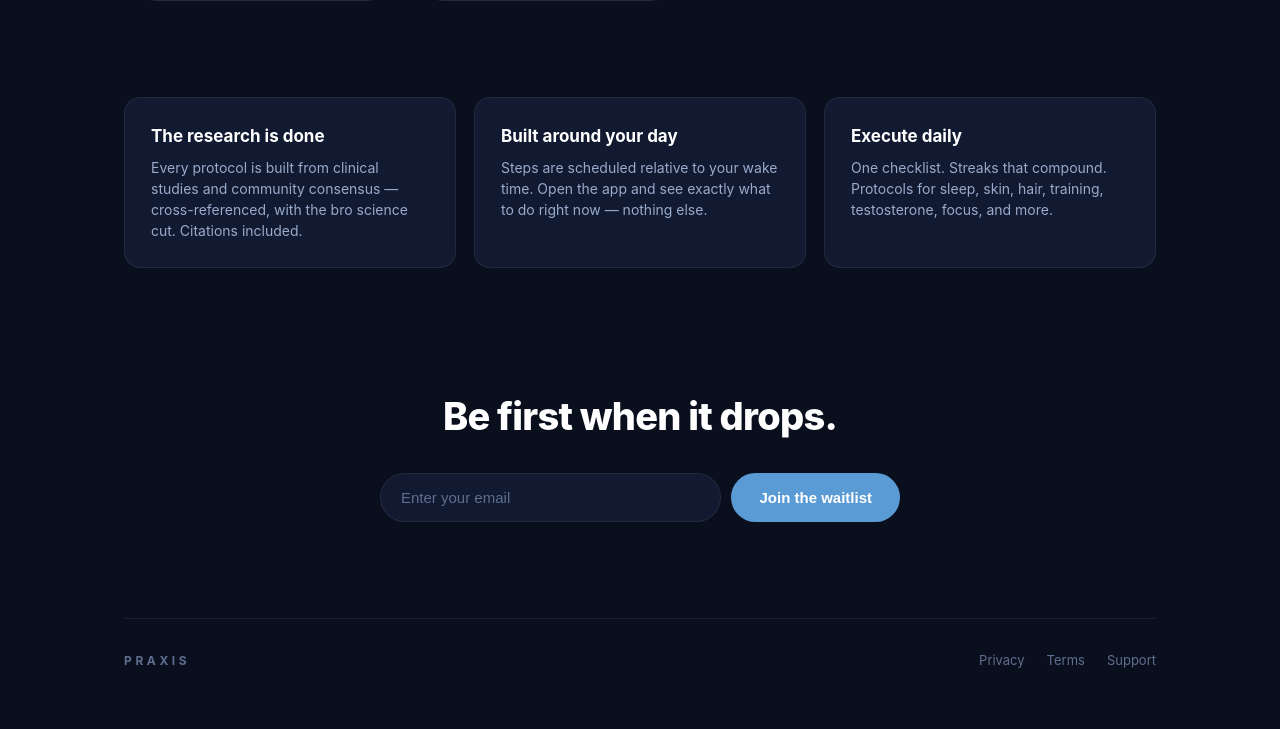
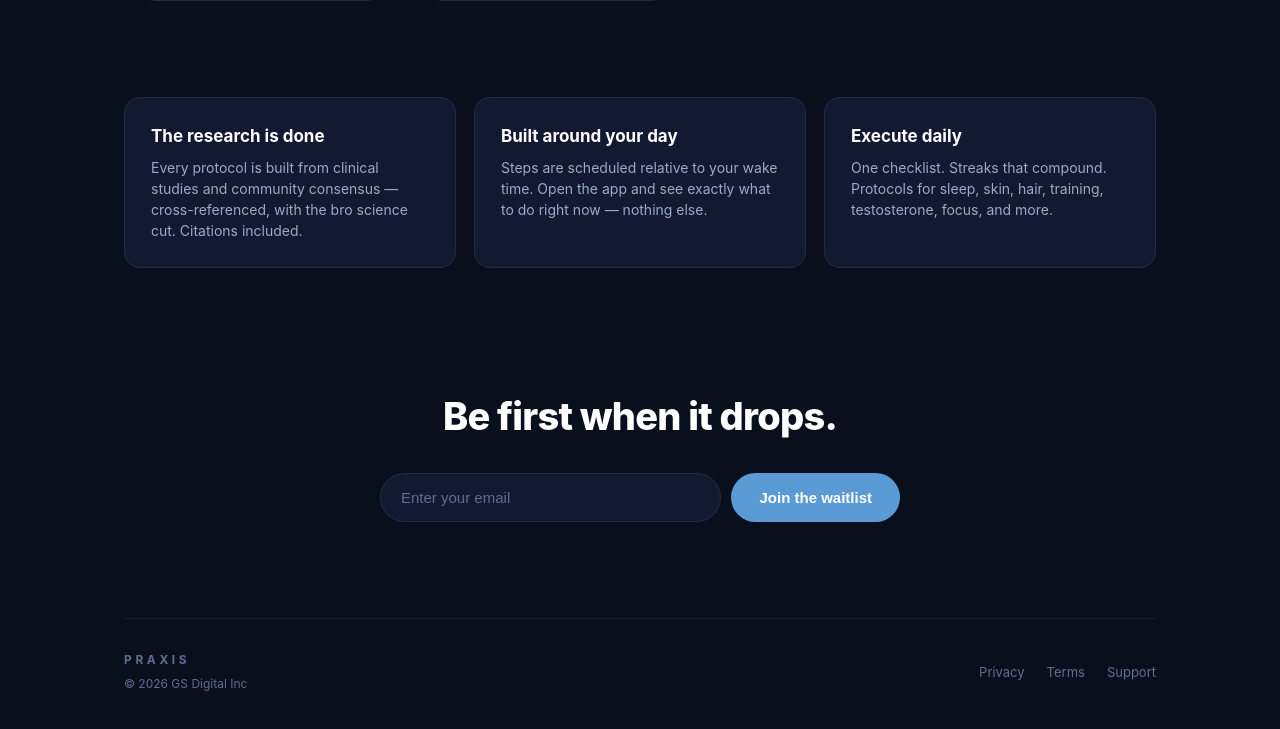
Before and after one commit to gentiselimaj/praxis-sitee-, a plain HTML site: page index.html in a window 1280 px wide. Shown: the part 1387-2116 px from the top of the page. Drawn offline with Linux system fonts and the light colour scheme.

Commit message:
Update index.html

```diff
--- a/index.html
+++ b/index.html
@@ -30,17 +30,14 @@
     background:radial-gradient(ellipse 90% 100% at 50% 110%, rgba(77,141,240,.22), transparent 70%);
   }
   .wrap{position:relative;z-index:1;max-width:1080px;margin:0 auto;padding:0 24px}
-
   nav{display:flex;align-items:center;justify-content:space-between;padding:28px 0}
   .wordmark{font-size:15px;font-weight:700;letter-spacing:.35em;color:var(--accent)}
   nav a.cta-link{color:var(--muted);text-decoration:none;font-size:14px;border:1px solid var(--line);border-radius:30px;padding:9px 18px;transition:color .2s,border-color .2s}
   nav a.cta-link:hover{color:var(--ink);border-color:var(--accent)}
-
   .hero{padding:96px 0 64px;text-align:left;max-width:760px}
   .hero h1{font-size:clamp(40px,7vw,68px);font-weight:800;letter-spacing:-.02em;line-height:1.05}
   .hero h1 .line2{color:var(--accent)}
   .hero p{margin-top:22px;font-size:clamp(16px,2.4vw,20px);color:var(--muted);max-width:560px}
-
   .waitlist{margin-top:40px;display:flex;gap:10px;flex-wrap:wrap;max-width:520px}
   .waitlist input{
     flex:1;min-width:220px;background:var(--surface);border:1px solid var(--line);
@@ -54,11 +51,9 @@
   }
   .waitlist button:hover{background:var(--accent-bright)}
   .hero .note{margin-top:14px;font-size:13px;color:var(--dim)}
-
   .stats{display:flex;gap:36px;margin-top:56px;flex-wrap:wrap}
   .stat .n{font-size:26px;font-weight:800;color:var(--ink)}
   .stat .l{font-size:11px;letter-spacing:.14em;text-transform:uppercase;color:var(--dim);margin-top:2px}
-
   .screens{padding:72px 0 24px}
   .screens-row{display:flex;gap:20px;overflow-x:auto;padding:8px 4px 24px;-webkit-overflow-scrolling:touch;scrollbar-width:none}
   .screens-row::-webkit-scrollbar{display:none}
@@ -66,22 +61,20 @@
     height:560px;width:auto;border-radius:28px;border:1px solid var(--line);
     background:var(--surface);flex:0 0 auto;
   }
-
   .pillars{padding:48px 0 80px;display:grid;grid-template-columns:repeat(auto-fit,minmax(260px,1fr));gap:18px}
   .pillar{background:var(--surface);border:1px solid var(--line);border-radius:16px;padding:26px}
   .pillar h3{font-size:17px;font-weight:700}
   .pillar p{margin-top:8px;font-size:14px;color:var(--muted)}
-
   .bottom-cta{padding:40px 0 96px;text-align:center}
   .bottom-cta h2{font-size:clamp(26px,4.5vw,38px);font-weight:800;letter-spacing:-.02em}
   .bottom-cta .waitlist{margin:28px auto 0;justify-content:center}
-
   footer{border-top:1px solid var(--line);padding:32px 0 48px;display:flex;justify-content:space-between;align-items:center;flex-wrap:wrap;gap:16px}
-  footer .fm{font-size:12px;letter-spacing:.3em;color:var(--dim);font-weight:700}
+  .footer-left{display:flex;flex-direction:column;gap:6px}
+  .fm{font-size:12px;letter-spacing:.3em;color:var(--dim);font-weight:700}
+  .copyright{font-size:12px;color:var(--dim)}
   footer .links{display:flex;gap:22px}
   footer a{color:var(--dim);text-decoration:none;font-size:13px}
   footer a:hover{color:var(--muted)}
-
   @media (max-width:640px){
     .hero{padding:64px 0 48px}
     .screens-row img{height:440px}
@@ -101,13 +94,11 @@
   <section class="hero">
     <h1>Stop researching.<br><span class="line2">Start executing.</span></h1>
     <p>25 protocols. 9 programs. Every Reddit thread, PubMed study, and forum post — already read, cross-referenced, and built into daily protocols. So you just execute.</p>
-
     <form class="waitlist" id="waitlist" action="https://formspree.io/f/YOUR_FORM_ID" method="POST">
       <input type="email" name="email" placeholder="Enter your email" required autocomplete="email">
       <button type="submit">Get early access</button>
     </form>
     <p class="note">Launching on iOS. No spam — one email when it's live.</p>
-
     <div class="stats">
       <div class="stat"><div class="n">25</div><div class="l">Protocols</div></div>
       <div class="stat"><div class="n">9</div><div class="l">Programs</div></div>
@@ -146,7 +137,10 @@
   </section>
 
   <footer>
-    <div class="fm">PRAXIS</div>
+    <div class="footer-left">
+      <div class="fm">PRAXIS</div>
+      <div class="copyright">© 2026 GS Digital Inc</div>
+    </div>
     <div class="links">
       <a href="/privacy.html">Privacy</a>
       <a href="/terms.html">Terms</a>
```
